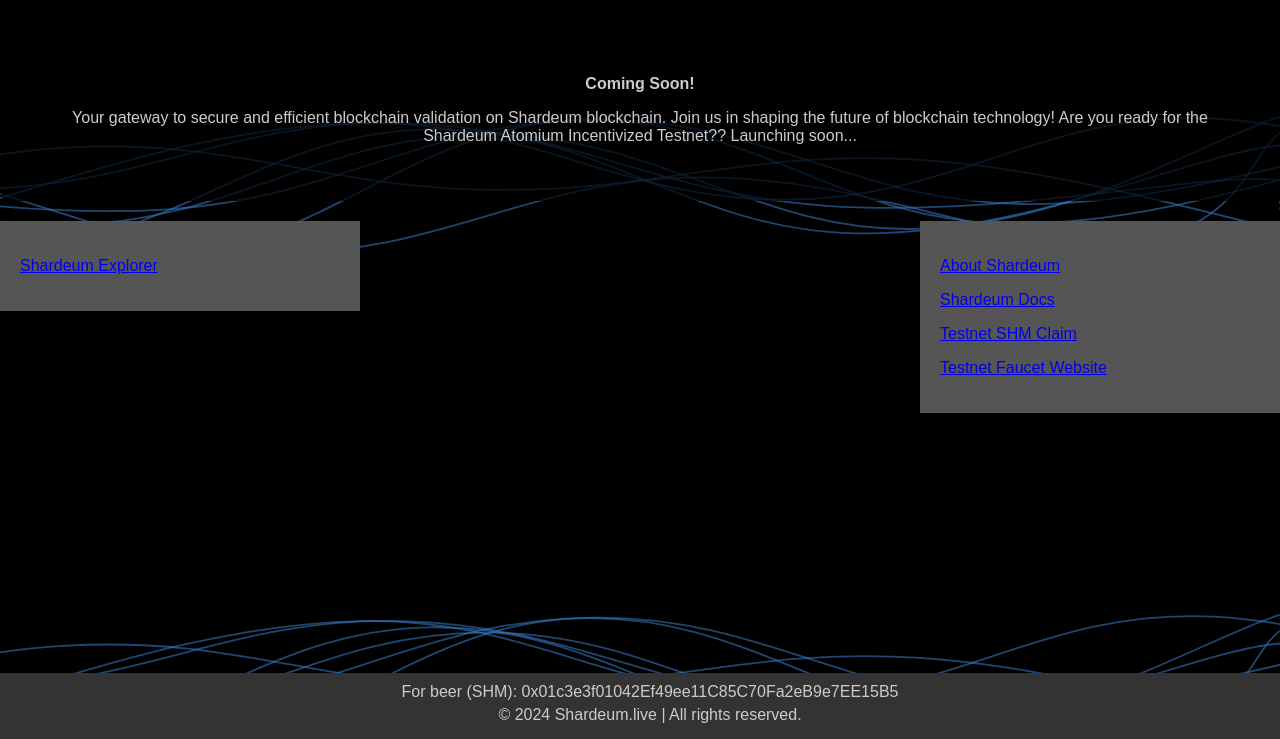
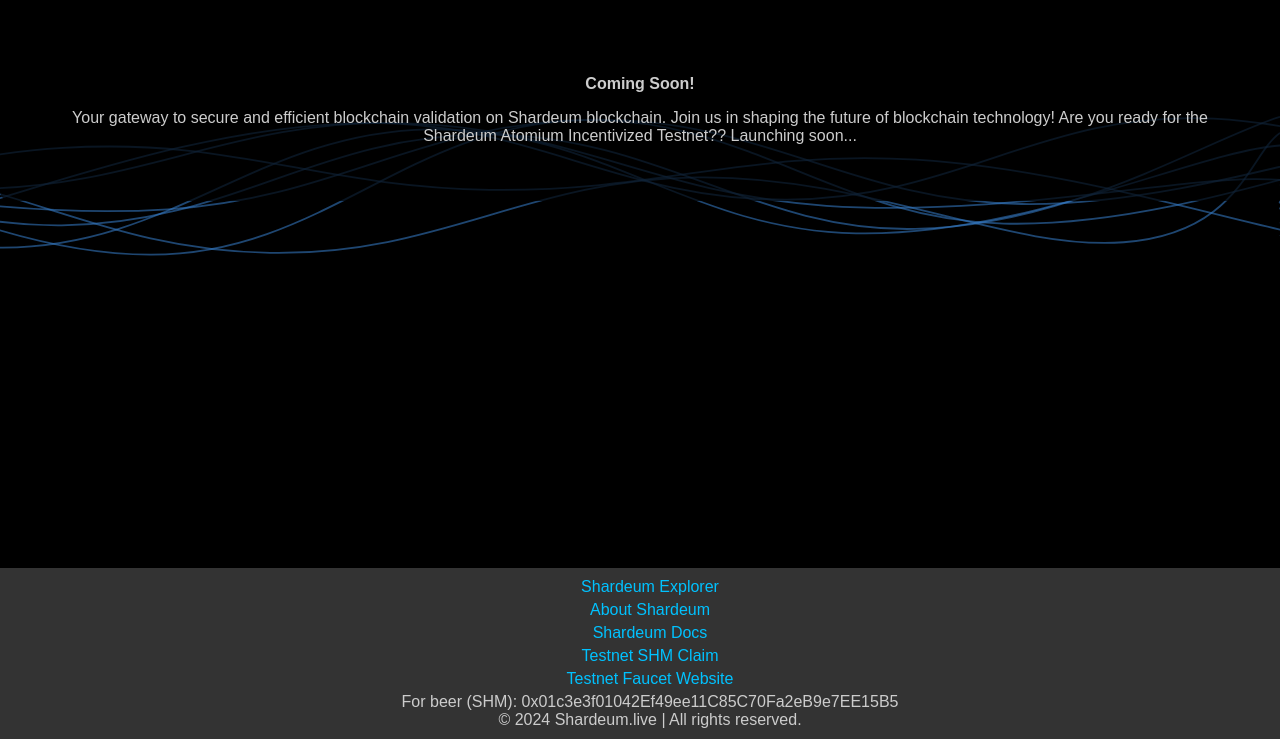
Before and after one commit to BrunoMarshall/Shardeum.live, a plain HTML site: page index.html in a window 1280 px wide. Shown: the part 61-800 px from the top of the page. Drawn offline with Linux system fonts and the light colour scheme.

Commit message:
Update index.html

```diff
--- a/index.html
+++ b/index.html
@@ -47,7 +47,6 @@
             padding: 20px;
             background-color: #555;
             margin-top: 20px;
-            border-radius: 0; /* Remove border-radius */
         }
 
         footer {
@@ -67,8 +66,6 @@
 
         footer p {
             margin: 0;
-            display: block;
-            margin-bottom: 5px;
         }
 
         footer a {
@@ -88,16 +85,12 @@
         <p><strong>Coming Soon!</strong></p>
         <p>Your gateway to secure and efficient blockchain validation on Shardeum blockchain. Join us in shaping the future of blockchain technology! Are you ready for the Shardeum Atomium Incentivized Testnet?? Launching soon...</p>
     </main>
-    <section>
-        <p><a href="https://explorer-sphinx.shardeum.org/" target="_blank">Shardeum Explorer</a></p>
-    </section>
-    <section class="right">
-        <p><a href="https://shardeum.org/" target="_blank">About Shardeum</a></p>
-        <p><a href="https://docs.shardeum.org/" target="_blank">Shardeum Docs</a></p>
-        <p><a href="https://docs.shardeum.org/faucet/claim" target="_blank">Testnet SHM Claim</a></p>
-        <p><a href="https://testshm.xyz/" target="_blank">Testnet Faucet Website</a></p>
-    </section>
     <footer>
+        <a href="https://explorer-sphinx.shardeum.org/" target="_blank">Shardeum Explorer</a>
+        <a href="https://shardeum.org/" target="_blank">About Shardeum</a>
+        <a href="https://docs.shardeum.org/" target="_blank">Shardeum Docs</a>
+        <a href="https://docs.shardeum.org/faucet/claim" target="_blank">Testnet SHM Claim</a>
+        <a href="https://testshm.xyz/" target="_blank">Testnet Faucet Website</a>
         <p>For beer (SHM): 0x01c3e3f01042Ef49ee11C85C70Fa2eB9e7EE15B5</p>
         <p>&copy; 2024 Shardeum.live | All rights reserved.</p>
     </footer>
```
